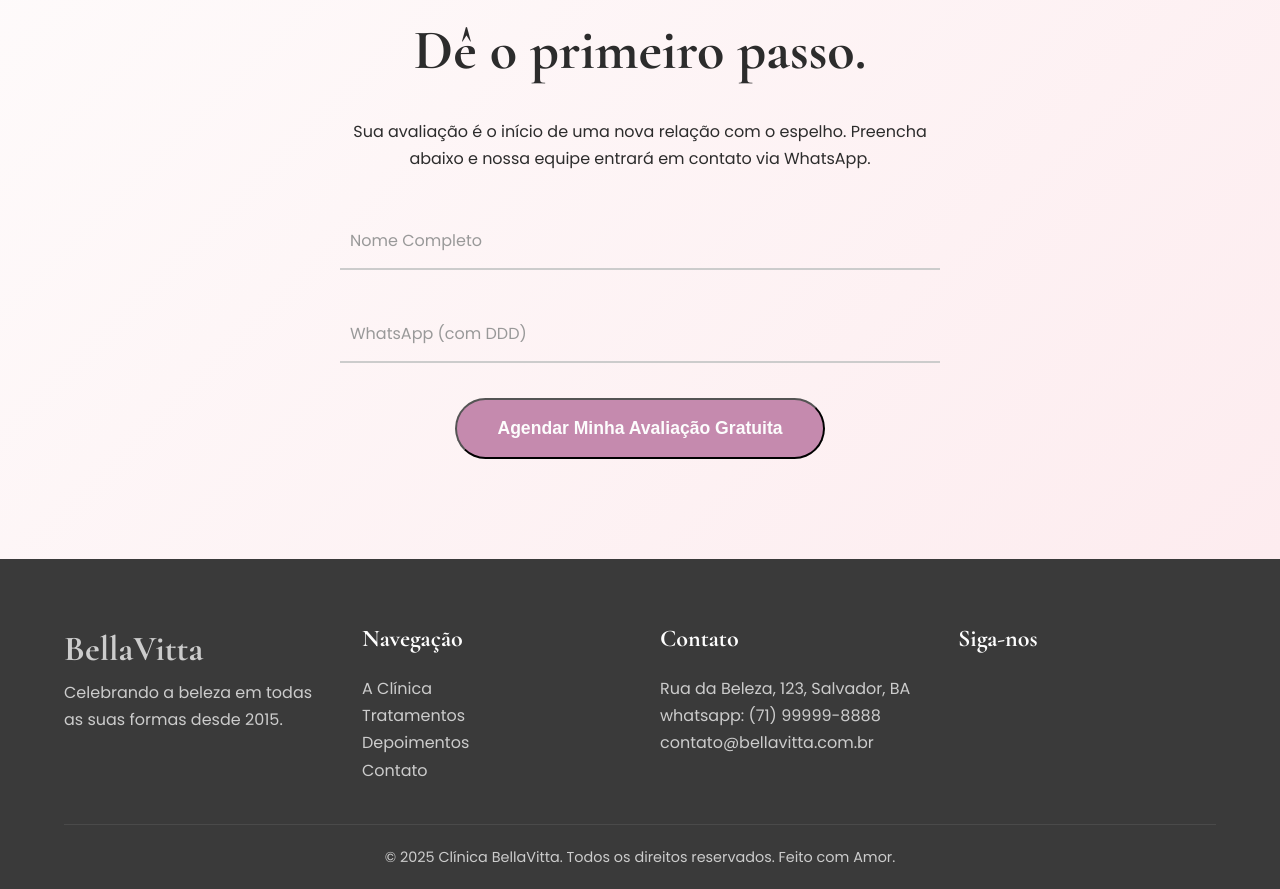
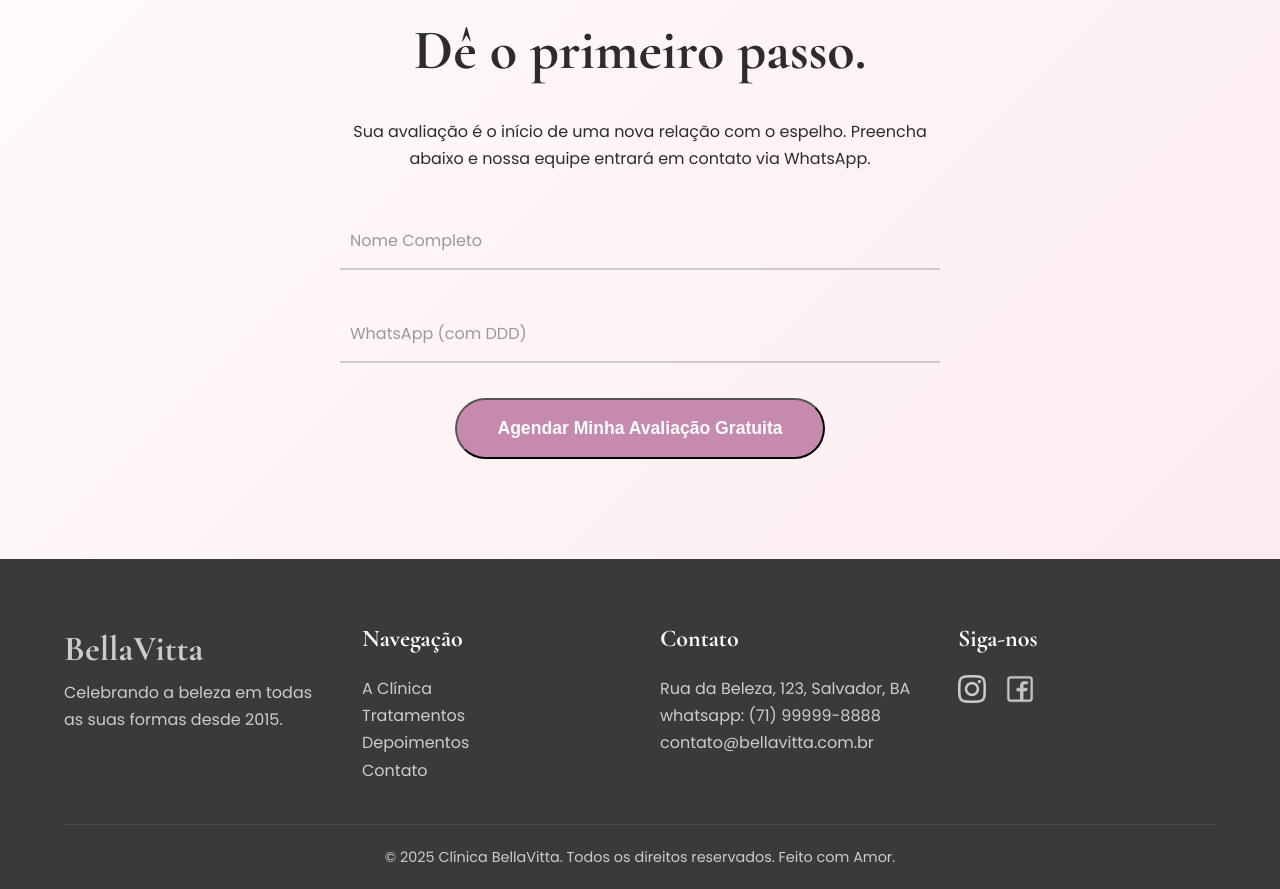
Before and after one commit to josiamiranda3/Projeto-Land-Page-Clinica-Estetica, a plain HTML site: page index.html in a window 1280 px wide. Shown: the part 3084-3973 px from the top of the page. Drawn offline with nearby package versions, Linux system fonts and the light colour scheme.

Commit message:
Update index.html

```diff
--- a/index.html
+++ b/index.html
@@ -163,8 +163,8 @@
             </div>
             <div class="footer-social">
                 <h4>Siga-nos</h4>
-<!--                 <a href="#" aria-label="Instagram"><img src="img/insta.png" alt="Instagram"></a>
-                <a href="#" aria-label="Facebook"><img src="img/facebook.png" alt="Facebook"></a> -->
+                <a href="#" aria-label="Instagram"><img src="img/insta.png" alt="Instagram"></a>
+                <a href="#" aria-label="Facebook"><img src="img/facebook.png" alt="Facebook"></a>
                 </div>
         </div>
         <div class="footer-bottom">
```
